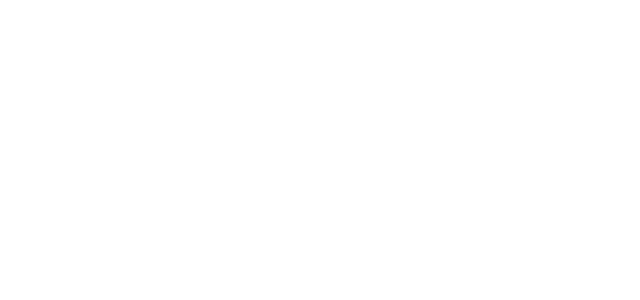
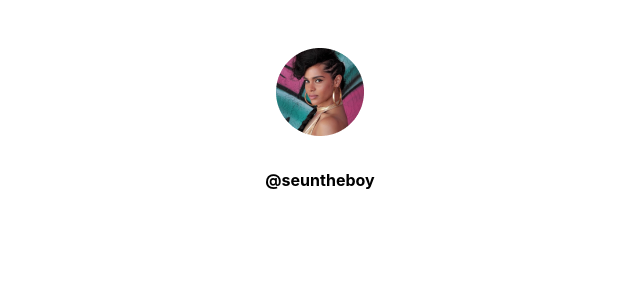
Before and after one commit to olafisoyevince/linktree-task, a React (Create React App) app: page / in a window 1280 px wide. Shown: the top 300 px of the page, without its empty margins (320-960 px from the left). Built offline with nearby package versions, Linux system fonts and the light colour scheme.

Commit message:
Completed the personal profile component

```diff
--- a/src/App.js
+++ b/src/App.js
@@ -1,11 +1,11 @@
 // import Footer from "./components/Footer";
 // import Links from "./components/Links";
-// import PersonalProfile from "./components/PersonalProfile";
+import PersonalProfile from "./components/PersonalProfile";
 
 function App() {
   return (
-    <div className="">
-      {/* <PersonalProfile /> */}
+    <div className="px-5 md:px-24">
+      <PersonalProfile />
       {/* <Links />
       <Footer /> */}
     </div>
--- /dev/null
+++ b/src/components/PersonalProfile/index.jsx
@@ -0,0 +1,31 @@
+import profileImg from "../../assets/profile__img.png";
+
+const PersonalProfile = () => {
+  return (
+    <>
+      <div className="mt-12">
+        <div>
+          <img
+            src={profileImg}
+            id="profile__img"
+            className=" mx-auto "
+            alt=" a mock profile"
+          />
+        </div>
+        <div className="py-8 ">
+          <h3 id="twitter" className="text-center font-bold">
+            @seuntheboy
+          </h3>
+        </div>
+
+        <div>
+          <h3 id="slack" className="hidden">
+            seuntheboy
+          </h3>
+        </div>
+      </div>
+    </>
+  );
+};
+
+export default PersonalProfile;
```
